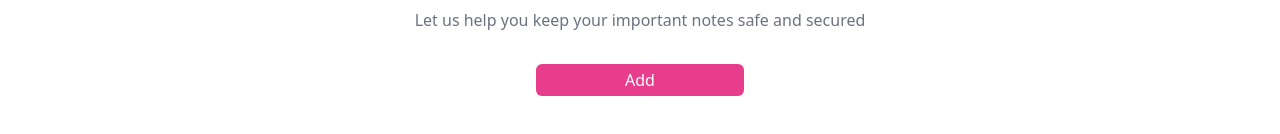
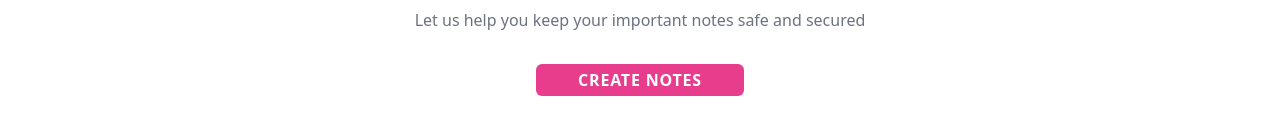
Before and after one commit to Paulhakeem/Notebook, a Vue app: page / in a window 1280 px wide. Shown: the part 324-458 px from the top of the page. Built offline with nearby package versions, Linux system fonts and the light colour scheme; no server answers; sample sign-in values are in the browser's storage.

Commit message:
adding firebase auth

```diff
--- a/src/views/HomeView.vue
+++ b/src/views/HomeView.vue
@@ -79,9 +79,9 @@ const addNotes = () => {
       <p class="my-4 text-gray-500">Let us help you keep your important notes safe and secured</p>
       <button
       @click="toggleModal"
-      class="bg-primary p-1 w-52 my-4 rounded-md text-white transition transform hover:-translate-y-0.5"
+      class="bg-primary p-1 w-52 my-4 rounded-md text-white uppercase tracking-wider font-semibold transition transform hover:-translate-y-0.5"
     >
-      Add
+     create Notes
     </button>
     </div>
 
```
